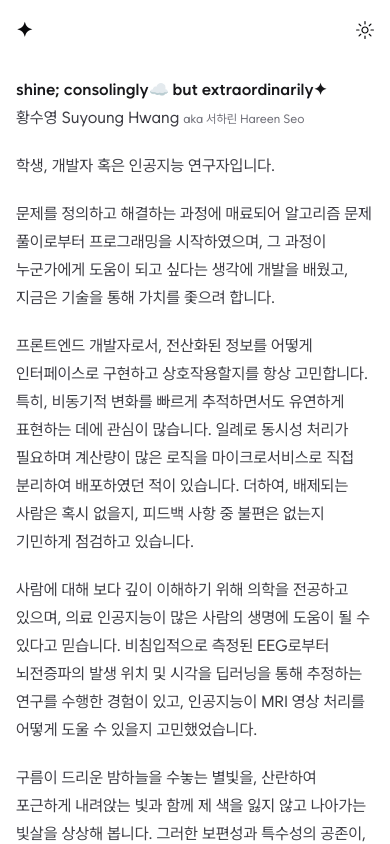
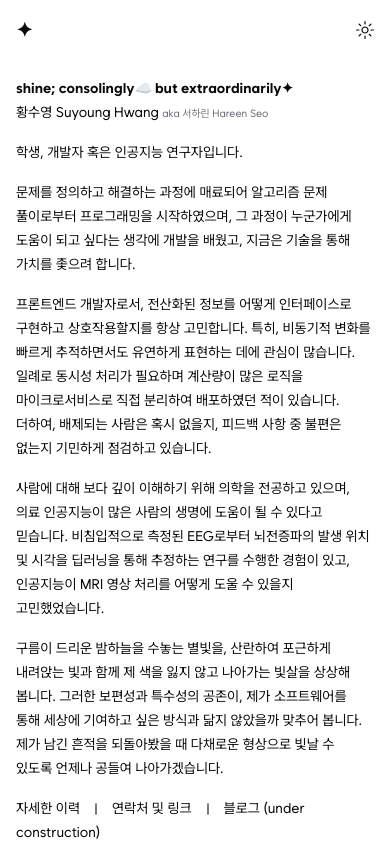
Before and after one commit to hareeen/hareen.io, a Next.js app: page / in a window 390 px wide. Shown: the top 844 px of the page. Built offline with nearby package versions, Linux system fonts and the light colour scheme.

Commit message:
Minimum responsive design & font rendering settings

```diff
--- a/src/app/content.mdx
+++ b/src/app/content.mdx
@@ -1,7 +1,7 @@
 {/* ## 황수영 <sub><sup className="text-muted-foreground">(aka 서하린)</sup></sub> */}
 
 **shine; consolingly☁️ but extraordinarily✦**\
-황수영 Suyoung Hwang <span className="text-xs text-muted-foreground">aka 서하린 Hareen Seo</span>
+황수영 Suyoung Hwang <span className="text-[75%] text-muted-foreground">aka 서하린 Hareen Seo</span>
 
 학생, 개발자 혹은 인공지능 연구자입니다.
 
--- a/src/app/globals.css
+++ b/src/app/globals.css
@@ -70,7 +70,7 @@
     @apply border-border;
   }
   body {
-    @apply bg-background text-foreground break-keep;
+    @apply bg-background text-foreground break-keep antialiased;
   }
 }
 
--- a/src/components/layout/ProseArticle.tsx
+++ b/src/components/layout/ProseArticle.tsx
@@ -6,7 +6,10 @@ export const ProseArticle = React.forwardRef<
   { className?: string } & React.ComponentPropsWithoutRef<'div'>
 >((props, ref) => {
   return (
-    <article className={cn(props.className, 'prose prose-zinc dark:prose-invert my-8 min-w-full')} ref={ref}>
+    <article
+      className={cn(props.className, 'md:prose prose-sm prose-zinc dark:prose-invert my-8 min-w-full')}
+      ref={ref}
+    >
       {props.children}
     </article>
   );
```
